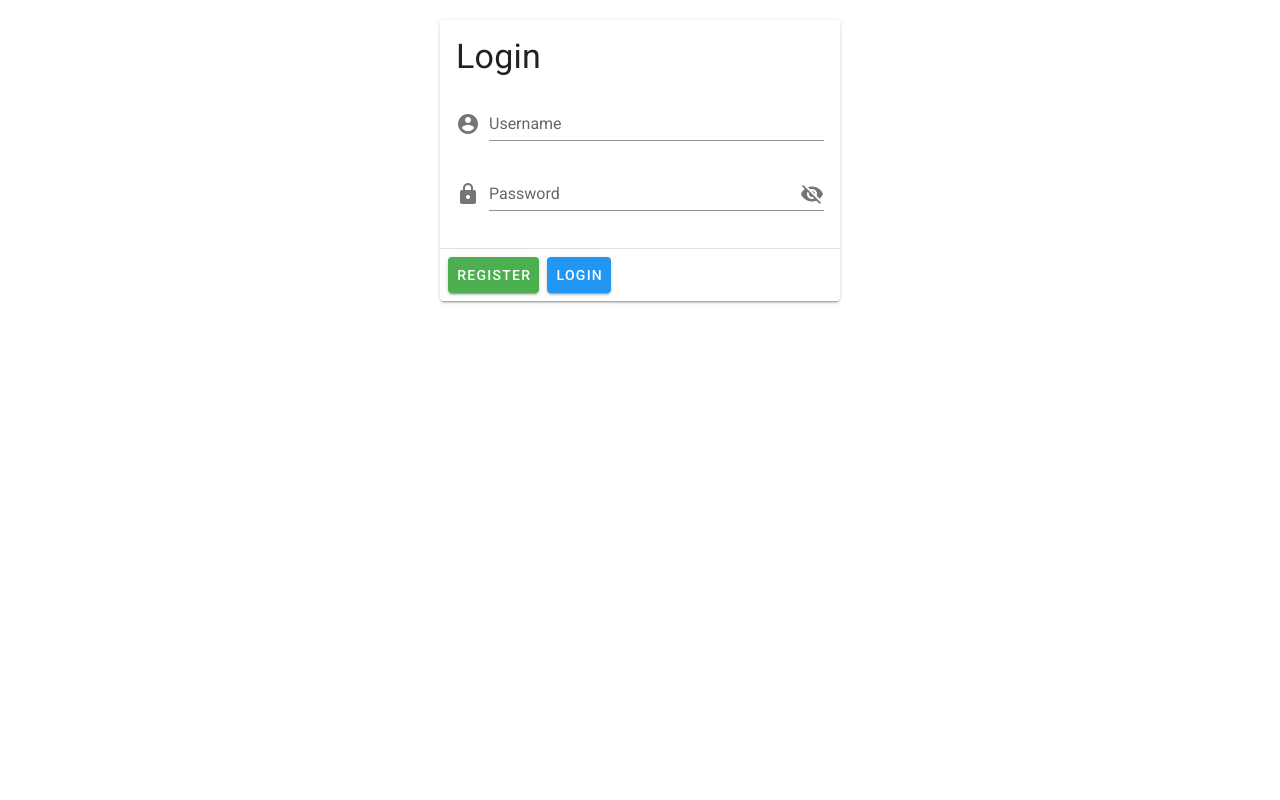
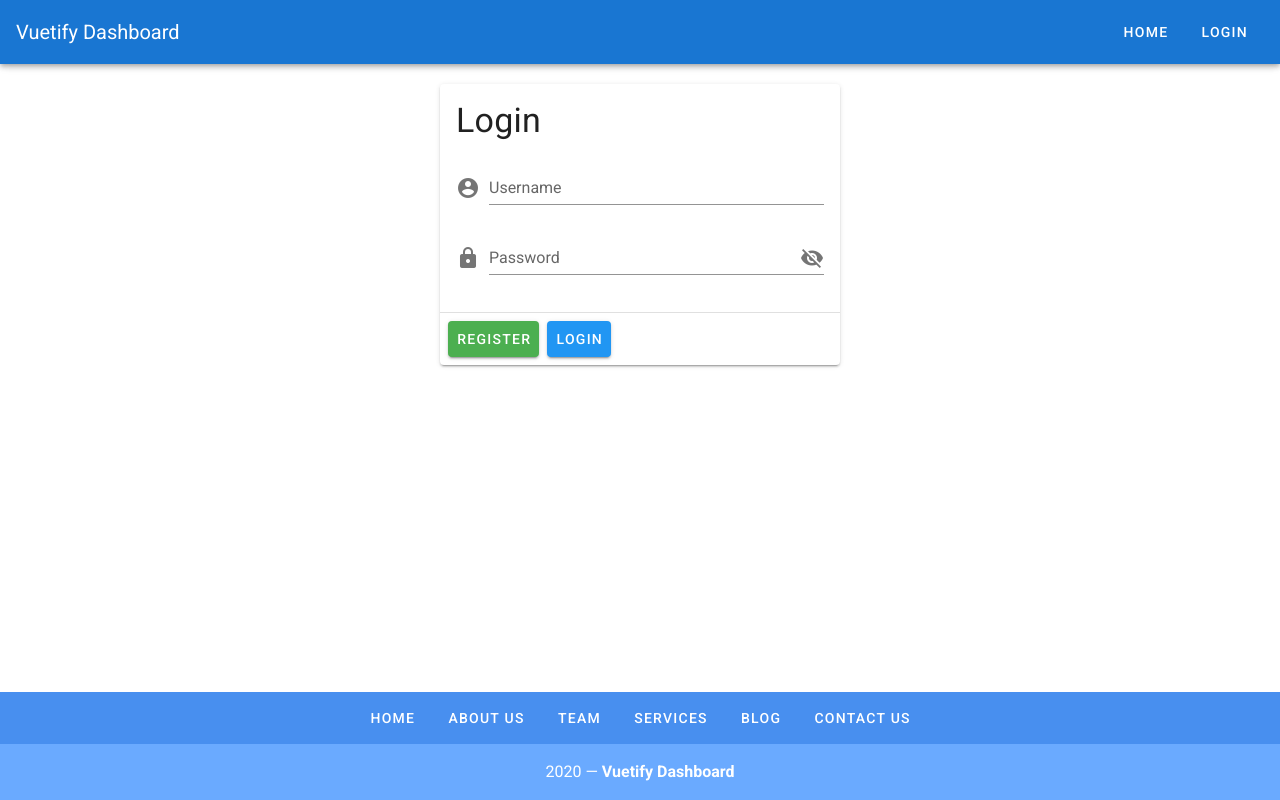
Before and after one commit to Legion112/beautify-with-vuetify, a Vue app: page / in a window 1280 px wide. Built offline with nearby package versions, Linux system fonts and the light colour scheme.

Commit message:
components part 2

```diff
--- a/src/App.vue
+++ b/src/App.vue
@@ -1,5 +1,13 @@
 <template>
   <v-app>
+    <v-app-bar app color="primary" dark>
+      <v-toolbar-title>Vuetify Dashboard</v-toolbar-title>
+      <v-spacer></v-spacer>
+      <v-btn text rounded>Home</v-btn>
+      <v-btn text rounded>Login</v-btn>
+    </v-app-bar>
+    <v-content>
+      <!-- Login Module  -->
       <v-card width="400" class="mx-auto mt-5">
         <v-card-title>
           <h1 class="display-1">Login</h1>
@@ -25,6 +33,24 @@
           <v-btn color="info">Login</v-btn>
         </v-card-actions>
       </v-card>
+    </v-content>
+    <v-footer color="primary lighten-1" padless>
+      <v-layout justify-center wrap>
+        <v-btn
+                v-for="link in links"
+                :key="link"
+                color="white"
+                text
+                rounded
+                class="my-2"
+        >
+          {{ link }}
+        </v-btn>
+        <v-flex primary lighten-2 py-4 text-center white--text xs12>
+          {{ new Date().getFullYear() }} — <strong>Vuetify Dashboard</strong>
+        </v-flex>
+      </v-layout>
+    </v-footer>
   </v-app>
 </template>
 
@@ -38,6 +64,14 @@
 
   data: () => ({
     showPassword: false,
+    links: [
+      'Home',
+      'About Us',
+      'Team',
+      'Services',
+      'Blog',
+      'Contact Us',
+    ],
   }),
 };
 </script>
```
Lines whose indentation alone changed are shown as unchanged.
